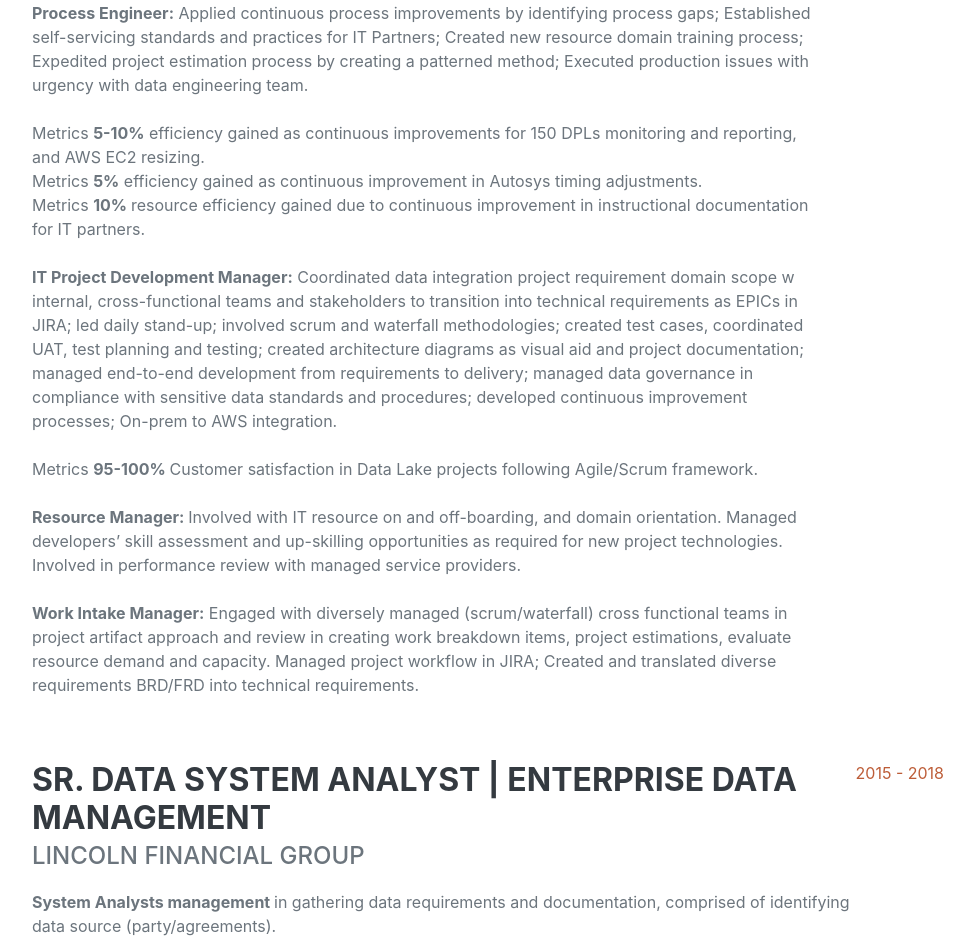
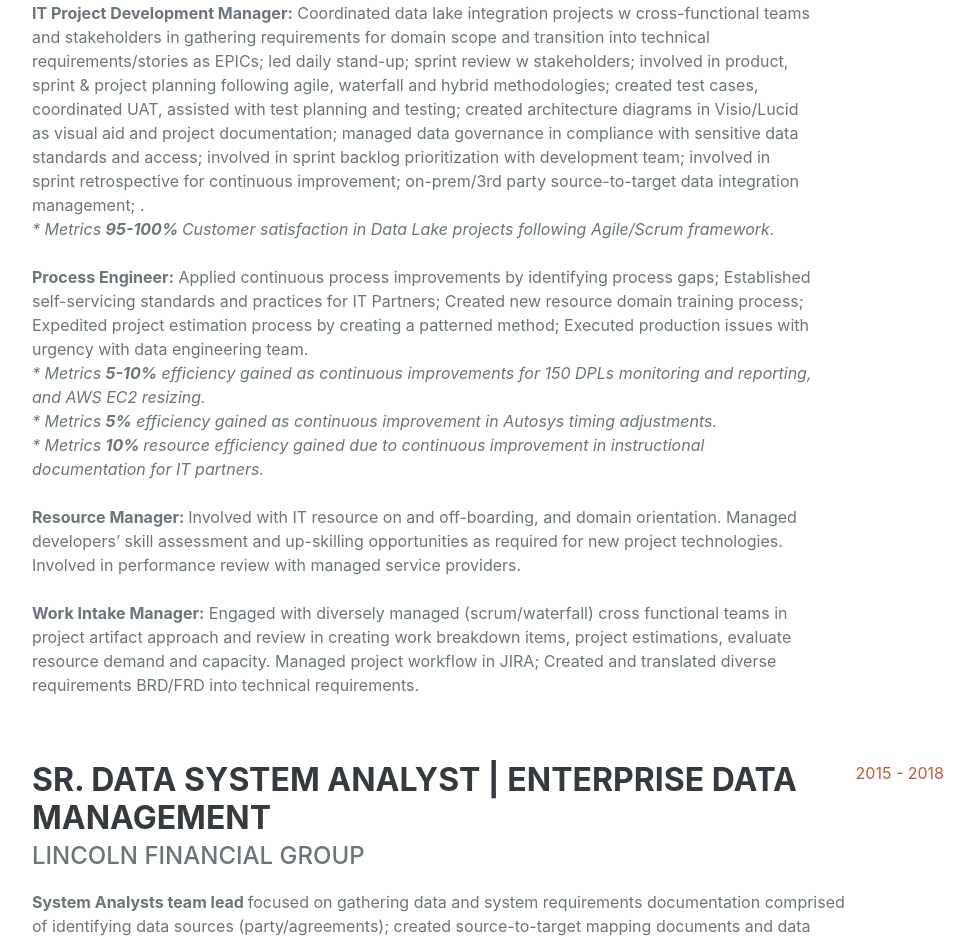
Before and after one commit to Harbatuk/harbatuk.github.io, a plain HTML site: page resume/index.html in a window 1280 px wide. Shown: the part 1124-2062 px from the top of the page, without its empty margins (288-1262 px from the left). Drawn offline with nearby package versions, Linux system fonts and the light colour scheme; a web font is replaced by a local one.

Commit message:
Add files via upload
updates

```diff
--- a/resume/index.html
+++ b/resume/index.html
@@ -74,12 +74,20 @@
                         <div class="flex-grow-1">
                             <h3 class="mb-0">Sr. Consultant | Platform Owner | IT Project Manager</h3>
                             <div class="subheading mb-3">Lincoln Financial Group</div>
-                            <p><b>Process Engineer:</b> Applied continuous process improvements by identifying process gaps; Established self-servicing standards and practices for IT Partners; Created new resource domain training process; Expedited project estimation process by creating a patterned method; Executed production issues with urgency with data engineering team. <br><br>
-                            Metrics <b>5-10%</b> efficiency gained as continuous improvements for 150 DPLs monitoring and reporting, and AWS EC2 resizing.<br>
-                            Metrics <b>5%</b>  efficiency gained as continuous improvement in Autosys timing adjustments.<br>
-                            Metrics <b>10% </b>resource efficiency gained due to continuous improvement in instructional documentation for IT partners.<br><br>
-                            <b>IT Project Development Manager:</b> Coordinated data integration project requirement domain scope w internal, cross-functional teams and stakeholders to transition into technical requirements as EPICs in JIRA; led daily stand-up; involved scrum and waterfall methodologies; created test cases, coordinated UAT, test planning and testing; created architecture diagrams as visual aid and project documentation; managed end-to-end development from requirements to delivery; managed data governance in compliance with sensitive data standards and procedures; developed continuous improvement processes; On-prem to AWS integration.<br><br>
-                            Metrics <b>95-100% </b> Customer satisfaction in Data Lake projects following Agile/Scrum framework.<br><br>
+                             <b>IT Project Development Manager:</b>
+
+                             Coordinated data lake integration projects w cross-functional teams and stakeholders in gathering requirements for domain scope and transition into technical
+                             requirements/stories as EPICs; led daily stand-up; sprint review w stakeholders; involved in product, sprint & project planning following agile, waterfall
+                             and hybrid methodologies; created test cases, coordinated UAT, assisted with test planning and testing; created architecture diagrams in Visio/Lucid as visual
+                            aid and project documentation; managed data governance in compliance with sensitive data standards and access; involved in sprint backlog prioritization with development team;
+                            involved in sprint retrospective for continuous improvement; on-prem/3rd party source-to-target data integration management; .<br>
+                            <i>* Metrics <b>95-100% </b> Customer satisfaction in Data Lake projects following Agile/Scrum framework.</i><br><br>
+                            <p><b>Process Engineer:</b> Applied continuous process improvements by identifying process gaps; Established self-servicing standards and practices for IT Partners;
+                                Created new resource domain training process; Expedited project estimation process by creating a patterned method; Executed production issues with urgency with data
+                                engineering team. <br>
+                               <i>* Metrics <b>5-10%</b> efficiency gained as continuous improvements for 150 DPLs monitoring and reporting, and AWS EC2 resizing.<br>
+                                * Metrics <b>5%</b>  efficiency gained as continuous improvement in Autosys timing adjustments.<br>
+                                * Metrics <b>10% </b>resource efficiency gained due to continuous improvement in instructional documentation for IT partners.</i><br><br>
                             <b>Resource Manager: </b>Involved with IT resource on and off-boarding, and domain orientation. Managed developers’ skill assessment and up-skilling opportunities as required for new project technologies. Involved in performance review with managed service providers. <br><br>
                             <b>Work Intake Manager:</b> Engaged with diversely managed (scrum/waterfall) cross functional teams in project artifact approach and review in creating work breakdown items, project estimations, evaluate resource demand and capacity.  Managed project workflow in JIRA; Created and translated diverse requirements BRD/FRD into technical requirements.</p>
                         </div>
@@ -89,13 +97,17 @@
                         <div class="flex-grow-1">
                             <h3 class="mb-0">Sr. Data System Analyst | Enterprise Data Management</h3>
                             <div class="subheading mb-3">Lincoln Financial Group</div>
-                            <p><b>System Analysts management </b> in gathering data requirements and documentation, comprised of identifying data source (party/agreements). <br><br>
-                                Managed ETL in Power Center and AutoSys; created source-to-target mapping documents and data profiling identifying and documenting data anomalies for staging business rules. Documented mastering process in creating ’golden record’ party (policy holders, bene) and agreements (contracts, polices, agreement) JOIN on SSN/GUID; Managed documentation on provisioned data exports and data load. <br><br>
+                            <p><b>System Analysts team lead </b>focused on gathering data and system requirements documentation comprised of identifying data sources (party/agreements);
+                                created source-to-target mapping documents and data profiling to identify and document data anomalies for staging business rules for ETL (Informatica Power Center) translation,
+                                 and AutoSys data transfer jobs; Documented mastering process in creating ’golden record’ party (policy holders, bene) and agreements (contracts, polices, agreement); Managed documentation on provisioned data
+                                exports and data load; tracked changes and maintained survivorship logic. <br><br>
                                 Analyzed mastered data for data triage and assisted business partner analysis in SQL and Oracle in creating results in SELECT statements comprised of JOINS, and functions AVG(), COUNT(), MIN(), MAX() plus, and nested queries on multiple tables. Understanding of ER diagrams, and data normalization. <br><br>
-                                Collaborated with data architects in creating provisioning extract as technical design requirements with cross-functional IT teams.<br>
+                                Collaborated with data architects in creating provisioning extract as technical design requirements with IT teams. Worked with project team comprised of architects, developers,
+                                testers, and implementation specialists as coordination efforts for project delivery<br>
                                 Performed unit, integration and UAT validation. Understanding of Informatica workflows. <br><br>
                                 Managed work intake and product backlog in JIRA; Created project estimates and assessed resource demand and capacity. <br><br>
-                                Understanding of Data Mastering Management is survivorship logic, match level logic, data warehouse/data marts.</p>
+                                Understanding of Data Mastering Management, data source survivorship logic, match level logic, data warehouse/data marts.
+                                </p>
                         </div>
                         <div class="flex-shrink-0"><span class="text-primary">2015 - 2018</span></div>
                     </div>
@@ -134,9 +146,9 @@
                     <div class="d-flex flex-column flex-md-row justify-content-between mb-5">
                         <div class="flex-grow-1">
                             <h3 class="mb-0">VILLANOVA UNIVERSITY</h3>
-                            <div class="subheading mb-3">Agile Foundations | Application of Agile Principles | Leading Agile Teams </div>
+                            <div class="subheading mb-3">Certification: Agile Foundations | Application of Agile Principles | Leading Agile Teams </div>
                         </div>
-                        <div class="flex-shrink-0"><span class="text-primary">Current Studies</span></div>
+                        <div class="flex-shrink-0"><span class="text-primary">2024</span></div>
                     </div>
                     <div class="d-flex flex-column flex-md-row justify-content-between mb-5">
                         <div class="flex-grow-1">
```
